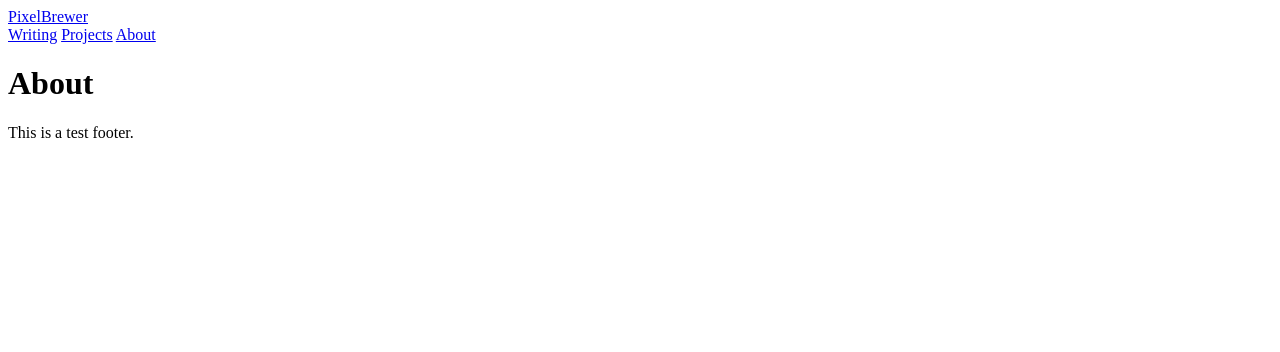
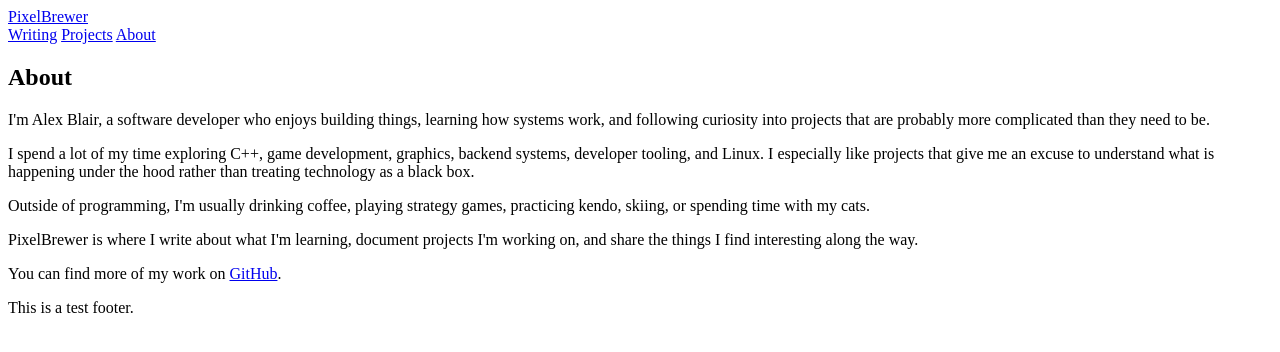
Before and after one commit to PixelBrewer/pixel-brewer-studios, an Astro site in the folder web/: page /about in a window 1280 px wide. Built offline with nearby package versions, Linux system fonts and the light colour scheme; Astro itself is replaced by a stand-in of ours.

Commit message:
Fixing formatting and adding about.

```diff
--- a/web/src/pages/about.astro
+++ b/web/src/pages/about.astro
@@ -1,7 +1,39 @@
 ---
-import BaseLayout from "../layouts/base-layout.astro"
+import BaseLayout from "../layouts/base-layout.astro";
 ---
 
 <BaseLayout title="About | PixelBrewer">
-  <h1>About</h1>
+  <article>
+    <header>
+      <h1>About</h1>
+    </header>
+
+    <p>
+      I'm Alex Blair, a software developer who enjoys building things,
+      learning how systems work, and following curiosity into projects that
+      are probably more complicated than they need to be.
+    </p>
+
+    <p>
+      I spend a lot of my time exploring C++, game development, graphics,
+      backend systems, developer tooling, and Linux. I especially like
+      projects that give me an excuse to understand what is happening under
+      the hood rather than treating technology as a black box.
+    </p>
+
+    <p>
+      Outside of programming, I'm usually drinking coffee, playing strategy
+      games, practicing kendo, skiing, or spending time with my cats.
+    </p>
+
+    <p>
+      PixelBrewer is where I write about what I'm learning, document projects
+      I'm working on, and share the things I find interesting along the way.
+    </p>
+
+    <p>
+      You can find more of my work on
+      <a href="https://github.com/PixelBrewer">GitHub</a>.
+    </p>
+  </article>
 </BaseLayout>
--- a/web/src/pages/index.astro
+++ b/web/src/pages/index.astro
@@ -6,7 +6,8 @@ const featuredProjects = (await getCollection("projects"))
   .filter((project) => project.data.featured);
 
 const latestPosts = (await getCollection("writing"))
-  .sort((a,b) => b.data.published.getTime() - a.data.published.getTime()).slice(0,4);
+  .sort((a,b) => b.data.published.getTime() - a.data.published.getTime())
+  .slice(0,4);
 ---
 
 <BaseLayout title="PixelBrewer">
```
